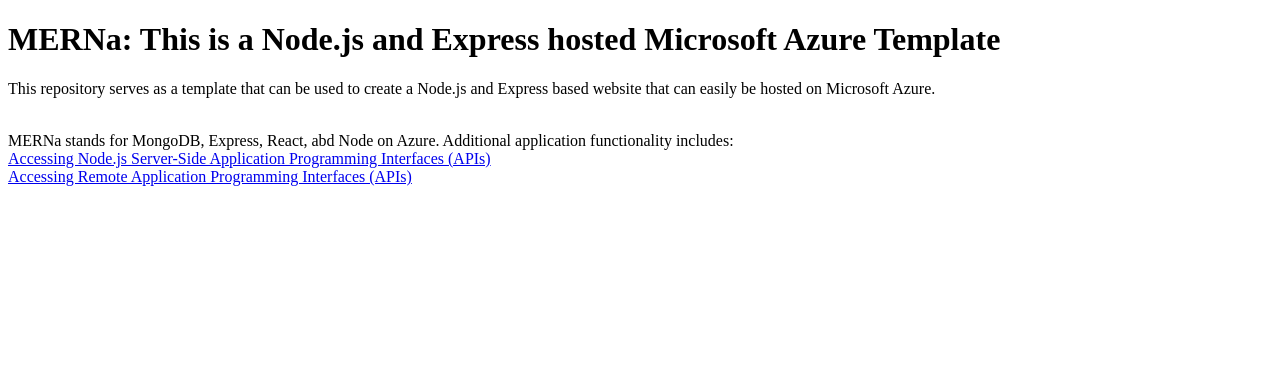
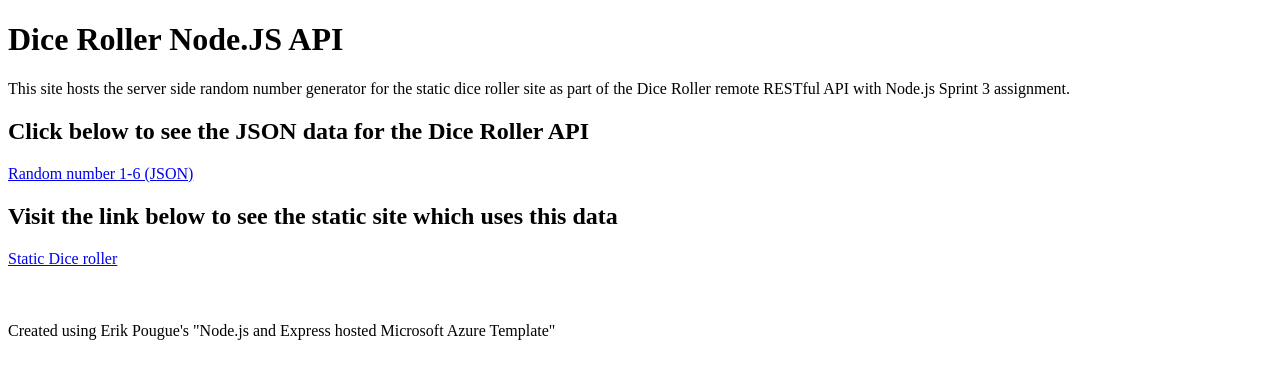
Before and after one commit to krzysiaknick/dice-roller-Node.js-se, a website: page static/index.html in a window 1280 px wide. Drawn offline with Linux system fonts and the light colour scheme.

Commit message:
index.html edited to display dice roller information

```diff
--- a/static/index.html
+++ b/static/index.html
@@ -5,14 +5,16 @@
 	<title>MERNa-NE</title>
 </head>
 <body>
-	<h1>MERNa: This is a Node.js and Express hosted Microsoft Azure Template</h1>
-	<p>This repository serves as a template that can be used to create a Node.js and Express based website that can easily
-	be hosted on Microsoft Azure.</p><br />
+	<h1>Dice Roller Node.JS API</h1>
+	<p>This site hosts the server side random number generator for the static dice roller site as part of
+		the Dice Roller remote RESTful API with Node.js Sprint 3 assignment.
+	<h2>Click below to see the JSON data for the Dice Roller API </h2>
+	<a href="https://dice-roller-nodejs-se-eeerhre6ecaqb4gz.centralus-01.azurewebsites.net/d6">Random number 1-6 (JSON)</a><br />
 
-	MERNa stands for MongoDB, Express, React, abd Node on Azure.
-
-	Additional application functionality includes:<br />
-	<a href="fetching-from-server.html">Accessing Node.js Server-Side Application Programming Interfaces (APIs)</a><br />
-	<a href="fetching-remote-dog-breeds.html">Accessing Remote Application Programming Interfaces (APIs)</a>
+	<h2>Visit the link below to see the static site which uses this data</h2>
+	<a href="https://gray-ocean-0ff8b4210.5.azurestaticapps.net/">Static Dice roller</a><br />
 </body>
+<br>
+<br><br>
+<footer>Created using Erik Pougue's "Node.js and Express hosted Microsoft Azure Template"</footer>
 </html>
```
